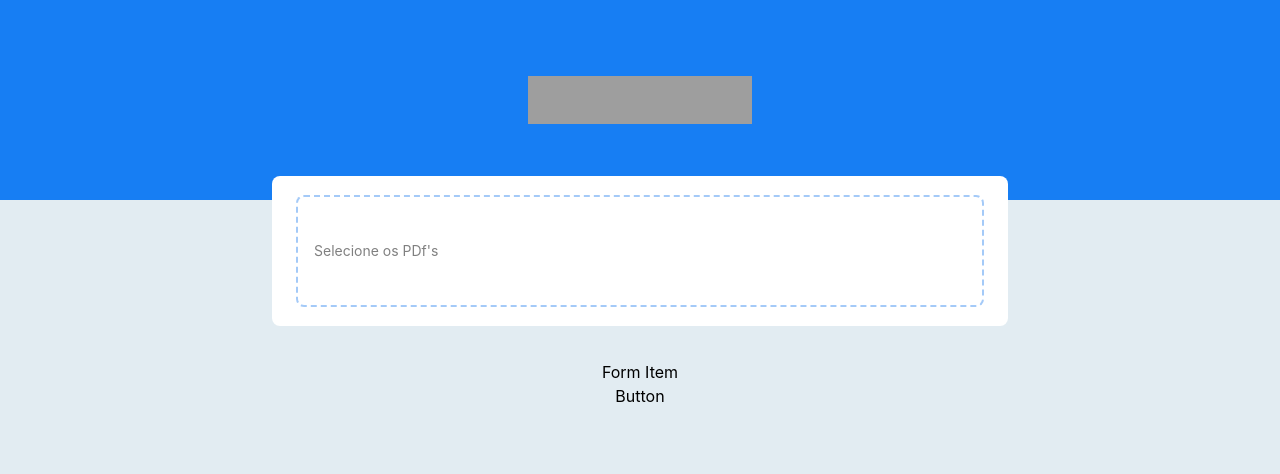
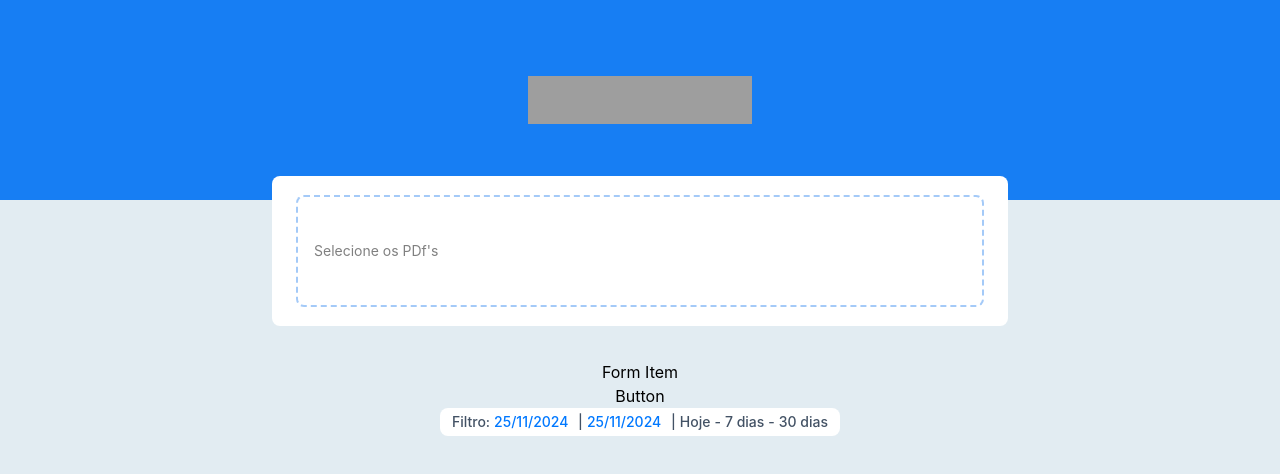
Before and after one commit to flavio92ux/merge-pdf-front, a React (Vite) app: page / in a window 1280 px wide. Shown: the top 474 px of the page. Built offline with nearby package versions, Linux system fonts and the light colour scheme; grey boxes are pictures that could not be loaded.

Commit message:
Installed lib DatePicker

```diff
--- a/package.json
+++ b/package.json
@@ -11,6 +11,7 @@
   },
   "dependencies": {
     "react": "^18.3.1",
+    "react-datepicker": "^7.5.0",
     "react-dom": "^18.3.1",
     "react-dropzone": "^14.3.5"
   },
--- a/src/App.tsx
+++ b/src/App.tsx
@@ -1,5 +1,6 @@
 import Header from './components/header/Header'
 import InputPdf from './components/drop-form/InputPdf'
+import DateFilter from './components/pdf-list/DateFilter'
 
 function App() {
 
@@ -7,6 +8,7 @@ function App() {
     <>
       <Header />
       <InputPdf />
+      <DateFilter />
     </>
   )
 }
--- a/src/components/pdf-list/DateFilter.tsx
+++ b/src/components/pdf-list/DateFilter.tsx
@@ -0,0 +1,45 @@
+import React, { useState } from "react";
+import ReactDatePicker from "react-datepicker";
+import "react-datepicker/dist/react-datepicker.css";
+
+const DateFilter: React.FC = () => {
+  const [startDate, setStartDate] = useState<any>(new Date());
+  const [endDate, setEndDate] = useState<any>(new Date());
+
+  return (
+    <div className="flex justify-center items-center">
+      <div className="flex justify-center items-center h-[28px] rounded-lg bg-white font-sans text-sm leading-[16.94px] font-medium text-blueGray-500">
+        <div className="flex flex-row py-[5px] px-3 gap-x-1">
+          <span>Filtro:</span>
+          <ReactDatePicker
+            selected={startDate}
+            onChange={(date) => setStartDate(date)}
+            selectsStart
+            startDate={startDate}
+            endDate={endDate}
+            dateFormat="dd/MM/yyyy"
+            className="w-[80px] text-blue-400"
+          />
+          <span>|</span>
+          <ReactDatePicker
+            selected={endDate}
+            onChange={(date) => setEndDate(date)}
+            selectsEnd
+            startDate={startDate}
+            endDate={endDate}
+            dateFormat="dd/MM/yyyy"
+            className="w-[80px] text-blue-400"
+          />
+          <span>|</span>
+          <button>Hoje</button>
+          <span>-</span>
+          <button>7 dias</button>
+          <span>-</span>
+          <button>30 dias</button>
+        </div>
+      </div>
+    </div>
+  );
+}
+
+export default DateFilter;
--- a/tailwind.config.js
+++ b/tailwind.config.js
@@ -13,7 +13,9 @@ export default {
       colors: {
         white: '#ffffff',
         blue: {
+
           300: '#A4CAF8',
+          400: '#0078FF',
           500: '#177EF3',
           700: '#0259BB'
         },
```
Also changed, not shown: 1 other file (tests, documents, lock files or other folders).
